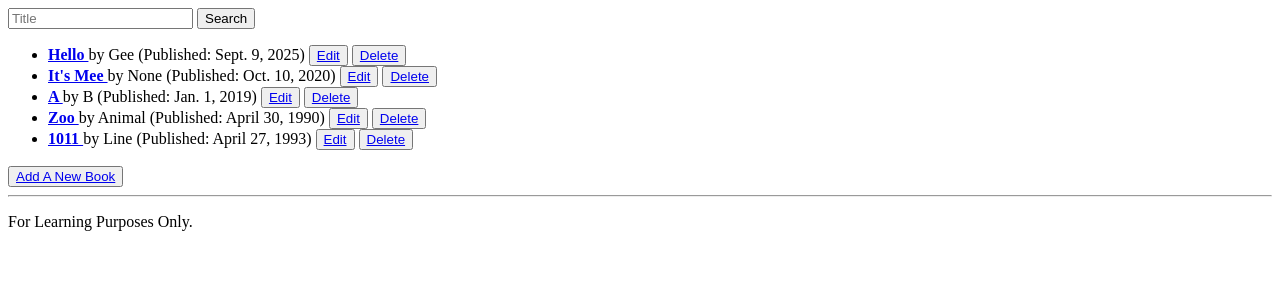
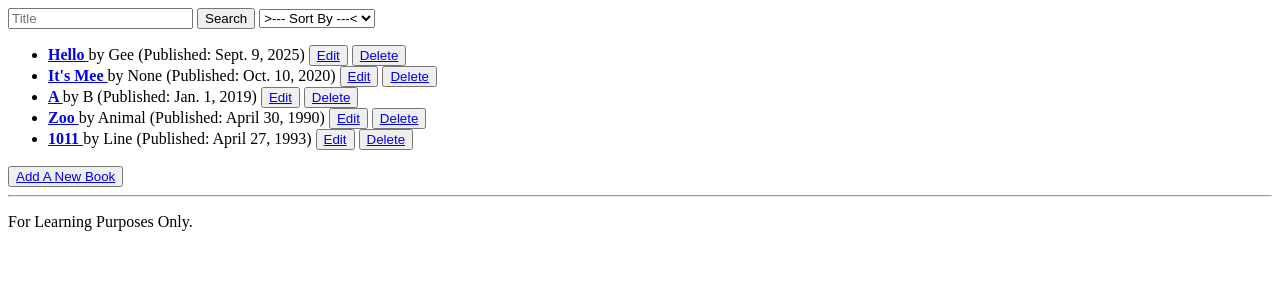
Before and after one commit to chiranuvathn/django-library, a Django app: page /books/ in a window 1280 px wide. Shown: the part 82-382 px from the top of the page. Run offline with Django 5.2, Linux system fonts and the light colour scheme; data comes from the database, SQL or seed files in the repository.

Commit message:
- add a drop-down option for sorting books

```diff
--- a/web_pages/templates/pages/book_list.html
+++ b/web_pages/templates/pages/book_list.html
@@ -8,6 +8,13 @@
         {% csrf_token %}
         <input type="text" placeholder="Title" name="title">
         <button type="submit">Search</button>
+
+        <select class="sort-by" name="sort_option" onchange="this.form.submit()">
+            <option value="">>--- Sort By ---<</option>
+            <option value="title">Title</option>
+            <option value="author">Author</option>
+            <option value="published_date">Published Date</option>
+        </select>
     </form>
 </div>
 
```
